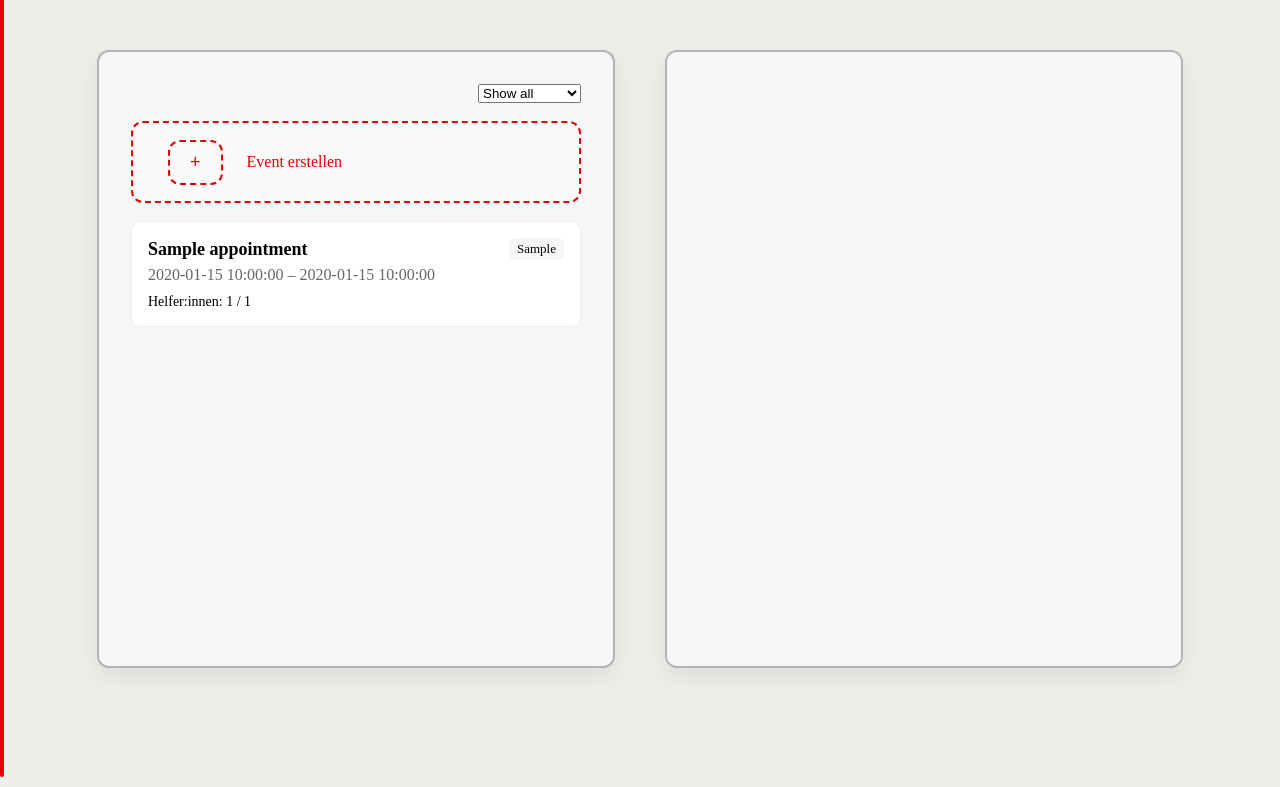
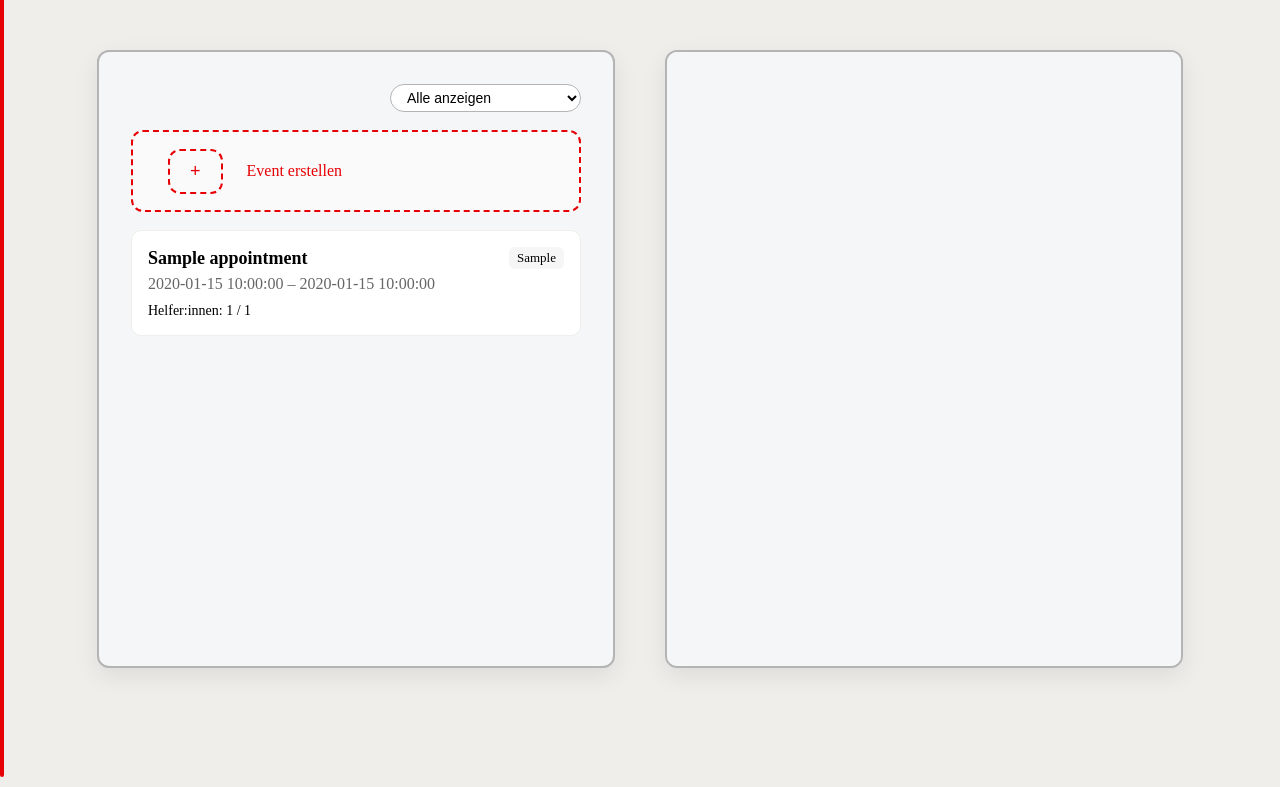
Before and after one commit to KatharinaZoz/dienstplan_spo, a PHP site: page / in a window 1280 px wide. Shown: the part 65-852 px from the top of the page. Run offline with PHP 8.4, Linux system fonts and the light colour scheme; the visitor is signed in with stand-in values (Sample User, id 1); tables that the repository leaves empty or names only in its code hold one stand-in row (values such as "Sample post"); some libraries are stand-ins or nearby versions.

Commit message:
added functionality for event list mode switch

```diff
--- a/drk/css/dashboard/event/event_mngmt.css
+++ b/drk/css/dashboard/event/event_mngmt.css
@@ -299,4 +299,13 @@
 .event_mode_select {
     position: relative;
     float:right;
+
+    padding: 4px;
+    padding-left: 12px;
+
+    border: 1px solid var(--middle-gray);
+    border-radius: 999px;
+    background-color: var(--white);
+
+    font-size: 0.875rem;
 }
--- a/drk/locale/de.php
+++ b/drk/locale/de.php
@@ -47,7 +47,9 @@ return [
         "denied" => "Abgelehnt",
         "delete" => "Löschen",
         "save" => "Speichern",
-        "export_timesheet" => "Exportieren"
+        "export_timesheet" => "Exportieren",
+        "show_all" => "Alle anzeigen",
+        "show_applied" => "Nur gemeldete anzeigen"
     ],
     "admin_users" => [
         "edit_user_title" => "Nutzer bearbeiten: ",
--- a/drk/locale/en.php
+++ b/drk/locale/en.php
@@ -47,7 +47,9 @@ return [
         "denied" => "Denied",
         "delete" => "Delete",
         "save" => "Save all",
-        "export_timesheet" => "Export timesheet"
+        "export_timesheet" => "Export timesheet",
+        "show_all" => "Show all",
+        "show_applied" => "Show applied"
     ],
     "admin_users" => [
         "edit_user_title" => "Edit user: ",
--- a/drk/page/dashboard/event_list.php
+++ b/drk/page/dashboard/event_list.php
@@ -1,5 +1,8 @@
 <?php
-include_once __DIR__ . "/../../src/UserRepository.php"; ?>
+include_once __DIR__ . "/../../src/UserRepository.php";
+
+
+?>
 
 <div class="event-search-wrapper">
     <?php include __DIR__ . '/../dashboard/event_overview.php' ?>
--- a/drk/page/dashboard/event_overview.php
+++ b/drk/page/dashboard/event_overview.php
@@ -1,9 +1,37 @@
 <?php
+include_once __DIR__ . "/../../src/ApplicationRepository.php";
 
+
+if ($_SERVER['REQUEST_METHOD'] === "GET" && isset($_GET['event_mode_switch'])) {
+    if ($_GET['event_mode_switch'] === 'show_all' && $currentMode !== 'show_all') {
+        $events = get_events($pdo);
+    } else if ($_GET['event_mode_switch'] === 'show_applied' && $currentMode !== 'show_applied') {
+        $user_events = [];
+        foreach ($events as $event) {
+            if ($event['user_joined'] == '1') {
+                $user_events[] = $event;
+            }
+        }
+        $events = $user_events;
+    }
+}
+$currentMode = $_GET['event_mode_switch'] ?? 'show_all';
 ?>
-<div>
-    <select class="event_mode_select">
-        <option>Show all</option>
-        <option>Show applied</option>
+<script>
+    function changeEventListMode() {
+        document.getElementById('event_mode_switch').submit();
+    }
+</script>
+<form method="get" action="" id="event_mode_switch">
+    <?php foreach ($_GET as $key => $value): ?>
+        <?php if ($key === 'page'): ?>
+            <input type="hidden" name="<?= htmlspecialchars($key) ?>" value="<?= htmlspecialchars($value) ?>">
+        <?php endif; ?>
+    <?php endforeach; ?>
+    <select class="event_mode_select" name="event_mode_switch" onChange="changeEventListMode();">
+        <option value='show_all' <?= $currentMode === 'show_all' ? 'selected' : '' ?>>
+            <?php echo $langArray['admin_events']['show_all']; ?></option>
+        <option value='show_applied' <?= $currentMode === 'show_applied' ? 'selected' : '' ?>>
+            <?php echo $langArray['admin_events']['show_applied']; ?></option>
     </select>
-</div>
+</form>
--- a/drk/src/ApplicationRepository.php
+++ b/drk/src/ApplicationRepository.php
@@ -8,7 +8,7 @@ function get_events(PDO $pdo): array
         WHEN EXISTS (
             SELECT 1 FROM appointment_users au2
             WHERE au2.appointment_id = a.id
-            AND au2.user_id = :user_id  -- your current user ID
+            AND au2.user_id = :user_id
         ) THEN 1 ELSE 0
     END AS user_joined
     FROM appointments a
@@ -29,6 +29,28 @@ function get_events(PDO $pdo): array
         error_log($e->getMessage());
     }
     return [];
+}
+
+function get_user_events(PDO $pdo)
+{
+    validate_user(false, $pdo);
+    $id = $_SESSION['user_id'];
+    $sql = "SELECT a.*, COUNT(CASE WHEN au.approval_status IN ('approved', 'pending') THEN au.user_id END) AS helpers
+    FROM appointments a
+    LEFT JOIN appointment_users au
+        ON a.id = au.appointment_id
+    WHERE au.user_id = :id
+    ";
+    try {
+        $stmt = $pdo->prepare($sql);
+        $stmt->execute([':id' => $id]);
+        $events = $stmt->fetchAll();
+    } catch (PDOException $e) {
+        error_log($e->getMessage());
+        return [];
+    }
+
+    return $events;
 }
 
 function get_event_by_id(PDO $pdo, int $id): array
```
